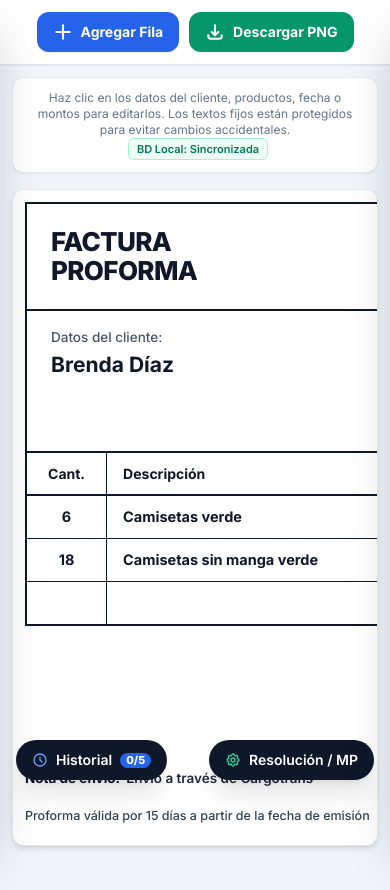
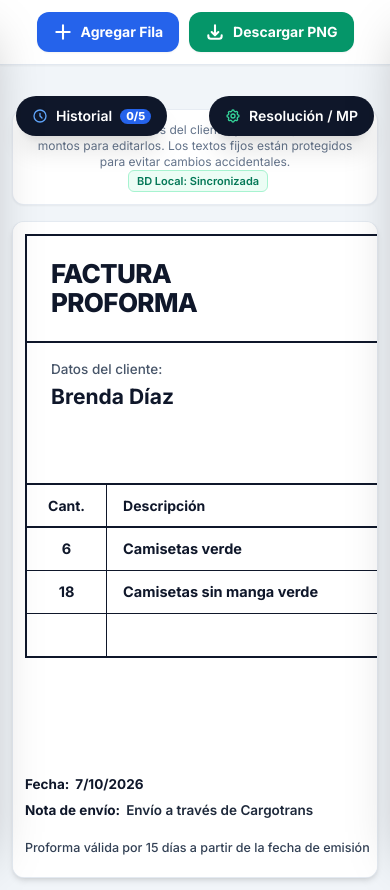
Before and after one commit to DICED-Company/Facturador, a plain HTML site: page index.html in a window 390 px wide. Before the commit the page ends 858 px from the top, so only its background shows below. Drawn offline with nearby package versions, Linux system fonts and the light colour scheme.

Commit message:
Actualizar index.html

```diff
--- a/index.html
+++ b/index.html
@@ -71,14 +71,14 @@
     </header>
 
     <!-- Botón Flotante Izquierdo: Historial de Facturas (Máx. 5) -->
-    <button id="btn-toggle-history" type="button" class="fixed bottom-16 left-4 z-40 bg-slate-900 text-white px-4 py-2.5 rounded-full font-semibold text-sm shadow-xl flex items-center gap-2 hover:bg-slate-800 active:scale-95 transition-all">
+    <button id="btn-toggle-history" type="button" class="fixed top-24 sm:top-20 left-4 z-40 bg-slate-900 text-white px-4 py-2.5 rounded-full font-semibold text-sm shadow-xl flex items-center gap-2 hover:bg-slate-800 active:scale-95 transition-all">
         <svg class="w-4 h-4 text-blue-400" fill="none" stroke="currentColor" viewBox="0 0 24 24"><path stroke-linecap="round" stroke-linejoin="round" stroke-width="2" d="M12 8v4l3 3m6-3a9 9 0 11-18 0 9 9 0 0118 0z"></path></svg>
         <span>Historial</span>
         <span id="history-count-badge" class="bg-blue-600 text-white text-[11px] font-extrabold px-1.5 py-0.5 rounded-full leading-none">0/5</span>
     </button>
 
     <!-- Botón Flotante Derecho: Ajustes de Resolución en Móvil / Tablet -->
-    <button id="btn-toggle-settings" type="button" class="fixed bottom-16 right-4 z-40 lg:hidden bg-slate-900 text-white px-4 py-2.5 rounded-full font-semibold text-sm shadow-xl flex items-center gap-2 hover:bg-slate-800 active:scale-95 transition-all">
+    <button id="btn-toggle-settings" type="button" class="fixed top-24 sm:top-20 right-4 z-40 lg:hidden bg-slate-900 text-white px-4 py-2.5 rounded-full font-semibold text-sm shadow-xl flex items-center gap-2 hover:bg-slate-800 active:scale-95 transition-all">
         <svg class="w-4 h-4 text-emerald-400" fill="none" stroke="currentColor" viewBox="0 0 24 24"><path stroke-linecap="round" stroke-linejoin="round" stroke-width="2" d="M10.325 4.317c.426-1.756 2.924-1.756 3.35 0a1.724 1.724 0 002.573 1.066c1.543-.94 3.31.826 2.37 2.37a1.724 1.724 0 001.065 2.572c1.756.426 1.756 2.924 0 3.35a1.724 1.724 0 00-1.066 2.573c.94 1.543-.826 3.31-2.37 2.37a1.724 1.724 0 00-2.572 1.065c-.426 1.756-2.924 1.756-3.35 0a1.724 1.724 0 00-2.573-1.066c-1.543.94-3.31-.826-2.37-2.37a1.724 1.724 0 00-1.065-2.572c-1.756-.426-1.756-2.924 0-3.35a1.724 1.724 0 001.066-2.573c-.94-1.543.826-3.31 2.37-2.37.996.608 2.296.07 2.572-1.065z"></path><path stroke-linecap="round" stroke-linejoin="round" stroke-width="2" d="M15 12a3 3 0 11-6 0 3 3 0 016 0z"></path></svg>
         <span>Resolución / MP</span>
     </button>
@@ -128,7 +128,7 @@
         <main class="flex-1 p-3 sm:p-6 overflow-hidden flex flex-col items-center">
 
             <!-- Aviso de ayuda -->
-            <div class="w-full max-w-[850px] bg-white rounded-xl px-4 py-3 mb-4 shadow-sm border border-slate-200/80 text-center text-xs sm:text-sm text-slate-500">
+            <div class="w-full max-w-[850px] bg-white rounded-xl px-4 py-3 mt-8 sm:mt-4 mb-4 shadow-sm border border-slate-200/80 text-center text-xs sm:text-sm text-slate-500">
                 Haz clic en los datos del cliente, productos, fecha o montos para editarlos. Los textos fijos están protegidos para evitar cambios accidentales.
                 <span id="db-status" class="inline-block ml-1.5 px-2 py-0.5 rounded-md text-[11px] font-semibold bg-emerald-50 text-emerald-700 border border-emerald-200">BD Local: Sincronizada</span>
             </div>
```
